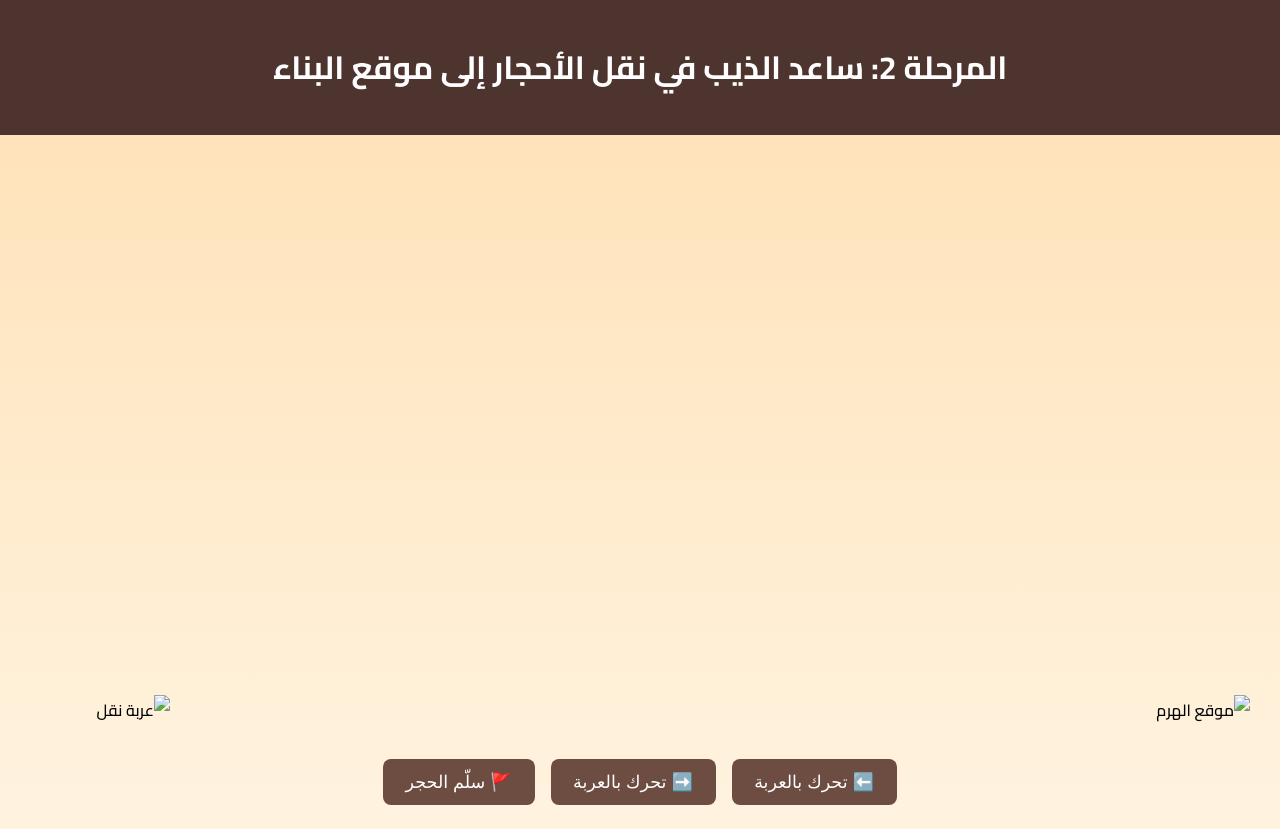
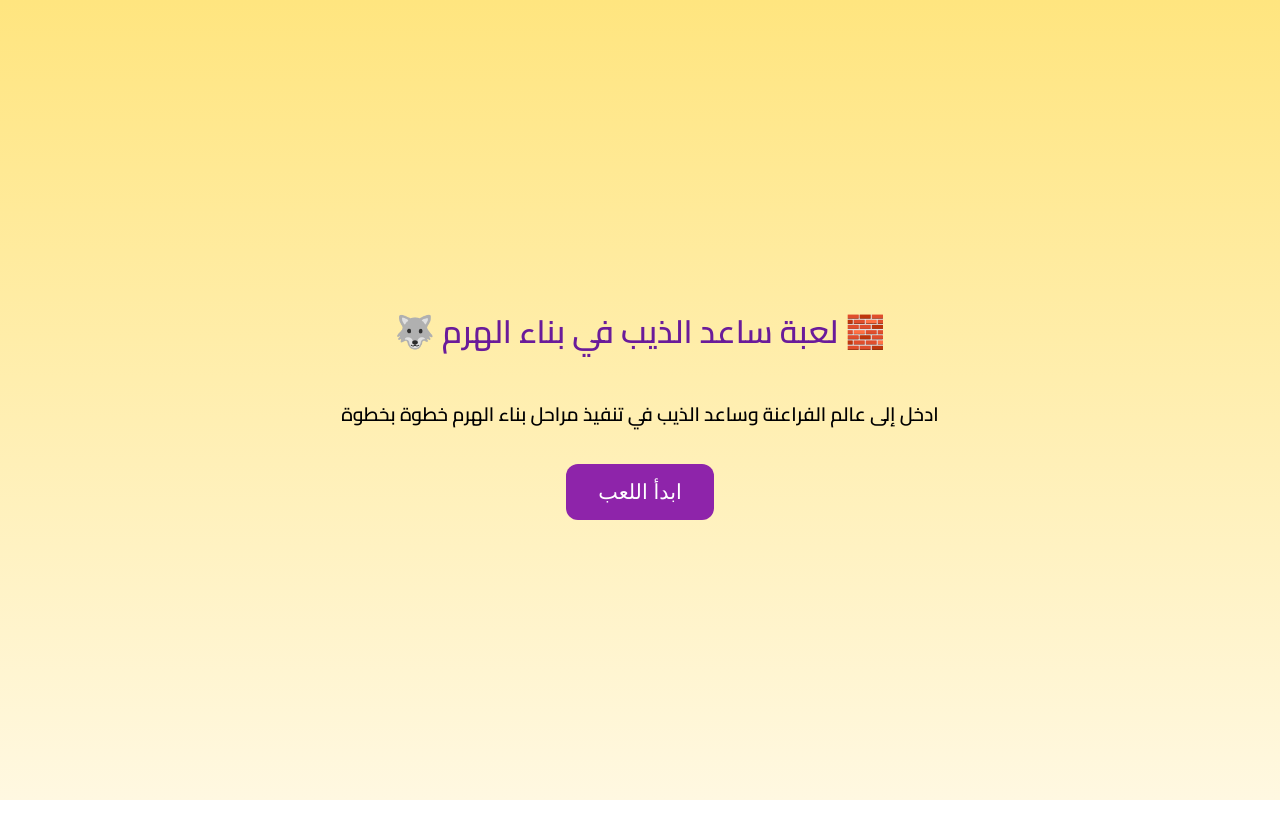
Before and after one commit to a7medRas/build-the-pyramid-game, a plain HTML site: page index.html in a window 1280 px wide. After the commit the page ends 800 px from the top, so only its background shows below. Drawn offline with Linux system fonts and the light colour scheme.

Commit message:
Update index.html

```diff
--- a/index.html
+++ b/index.html
@@ -1,135 +1,53 @@
 <!DOCTYPE html>
 <html lang="ar" dir="rtl">
 <head>
-  <meta charset="UTF-8">
-  <meta name="viewport" content="width=device-width, initial-scale=1.0">
-  <title>المرحلة 2: نقل الأحجار</title>
-  <link href="https://fonts.googleapis.com/css2?family=Cairo:wght@500;700&display=swap" rel="stylesheet">
+  <meta charset="UTF-8" />
+  <meta name="viewport" content="width=device-width, initial-scale=1.0"/>
+  <title>لعبة بناء الهرم - البداية</title>
+  <link href="https://fonts.googleapis.com/css2?family=Cairo:wght@600&display=swap" rel="stylesheet">
   <style>
     body {
       margin: 0;
       font-family: 'Cairo', sans-serif;
-      background: linear-gradient(to top, #fff3e0, #ffe0b2);
-      overflow: hidden;
-    }
-    header {
-      background-color: #4e342e;
-      color: white;
-      padding: 1rem;
+      background: linear-gradient(to top, #fff8e1, #ffe57f);
+      display: flex;
+      flex-direction: column;
+      align-items: center;
+      justify-content: center;
+      height: 100vh;
       text-align: center;
     }
-    .game-area {
-      position: relative;
-      width: 100%;
-      height: 75vh;
-      background: url('jpeg.jpg') no-repeat center center / cover;
+    h1 {
+      color: #6a1b9a;
+      margin-bottom: 1rem;
     }
-    .cart {
-      position: absolute;
-      bottom: 10px;
-      left: 50px;
-      width: 120px;
-      transition: left 0.3s ease;
+    p {
+      font-size: 1.2rem;
+      margin-bottom: 2rem;
     }
-    .destination {
-      position: absolute;
-      bottom: 10px;
-      right: 30px;
-      width: 100px;
+    .start-btn {
+      background-color: #8e24aa;
+      color: white;
+      padding: 1rem 2rem;
+      font-size: 1.3rem;
+      border: none;
+      border-radius: 12px;
+      cursor: pointer;
+      transition: background-color 0.3s;
     }
-    .controls {
-      display: flex;
-      justify-content: center;
-      gap: 1rem;
-      margin: 1.5rem;
-    }
-    .controls button {
-      padding: 0.8rem 1.4rem;
-      font-size: 1.1rem;
-      background-color: #6d4c41;
-      color: white;
-      border: none;
-      border-radius: 8px;
-      cursor: pointer;
-    }
-    .controls button:hover {
-      background-color: #8d6e63;
-    }
-    #success-msg {
-      text-align: center;
-      font-size: 1.3rem;
-      color: green;
-      display: none;
-      margin-top: 1rem;
-    }
-    #next-btn {
-      display: none;
-      text-align: center;
-      margin-top: 1rem;
-    }
-    #next-btn button {
-      background-color: #2e7d32;
-      color: white;
-      padding: 0.8rem 1.5rem;
-      border: none;
-      border-radius: 10px;
-      font-size: 1.1rem;
-      cursor: pointer;
-    }
-    #next-btn button:hover {
-      background-color: #388e3c;
+    .start-btn:hover {
+      background-color: #ab47bc;
     }
   </style>
 </head>
 <body>
-  <header>
-    <h1>المرحلة 2: ساعد الذيب في نقل الأحجار إلى موقع البناء</h1>
-  </header>
-
-  <div class="game-area">
-    <img src="jpeg%20(3).jpg" alt="عربة نقل" class="cart" id="cart">
-    <img src="jpeg%20(1).jpg" alt="موقع الهرم" class="destination" id="destination">
-  </div>
-
-  <div class="controls">
-    <button onclick="moveCart(-20)">⬅️ تحرك بالعربة</button>
-    <button onclick="moveCart(20)">➡️ تحرك بالعربة</button>
-    <button onclick="checkArrival()">🚩 سلّم الحجر</button>
-  </div>
-
-  <div id="success-msg">✔️ تم تسليم الحجر بنجاح!</div>
-
-  <div id="next-btn">
-    <button onclick="goToNextLevel()">🏗️ الانتقال إلى المرحلة 3</button>
-  </div>
+  <h1>🧱 لعبة ساعد الذيب في بناء الهرم 🐺</h1>
+  <p>ادخل إلى عالم الفراعنة وساعد الذيب في تنفيذ مراحل بناء الهرم خطوة بخطوة</p>
+  <button class="start-btn" onclick="startGame()">ابدأ اللعب</button>
 
   <script>
-    const cart = document.getElementById('cart');
-    const destination = document.getElementById('destination');
-    const successMsg = document.getElementById('success-msg');
-    const nextBtn = document.getElementById('next-btn');
-    let cartPosition = 50;
-
-    function moveCart(step) {
-      cartPosition = Math.max(0, Math.min(window.innerWidth - 120, cartPosition + step));
-      cart.style.left = cartPosition + 'px';
-    }
-
-    function checkArrival() {
-      const cartCenter = cart.offsetLeft + cart.offsetWidth / 2;
-      const destCenter = destination.offsetLeft + destination.offsetWidth / 2;
-      const distance = Math.abs(cartCenter - destCenter);
-      if (distance < 80) {
-        successMsg.style.display = 'block';
-        destination.style.opacity = 0.5;
-        nextBtn.style.display = 'block';
-      } else {
-        alert('🚫 أنت بعيد عن الموقع. اقترب أكثر لتسليم الحجر.');
-      }
-    }
-
-    function goToNextLevel() {
-      window.location.href = 'level-3-play.html';
+    function startGame() {
+      window.location.href = 'level-2-play.html';
     }
   </script>
 </body>
```
